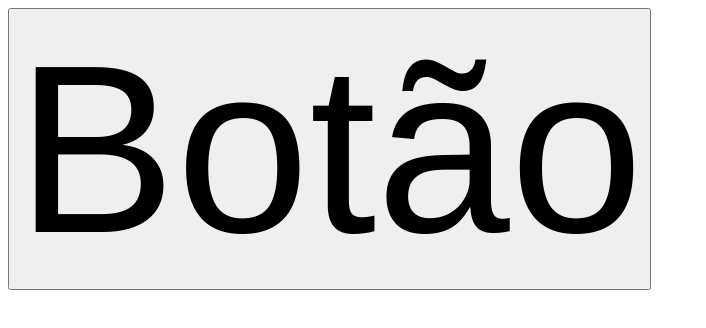
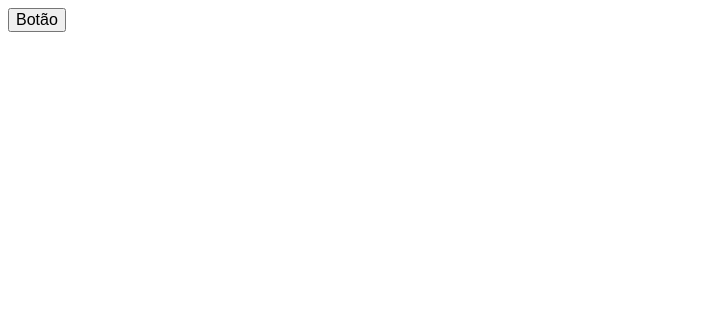
Before and after one commit to Noobs0nes/Ficha-DND5E, a plain HTML site: page index.html in a window 1280 px wide. Shown: the whole page, without its empty margins (0-706 px from the left). Drawn offline with Linux system fonts and the light colour scheme.

Commit message:
Update main.css

```diff
--- a/main.css
+++ b/main.css
@@ -1,3 +1,3 @@
 button {
-font-size: 15em;
+font-size: 1em;
 }
```
